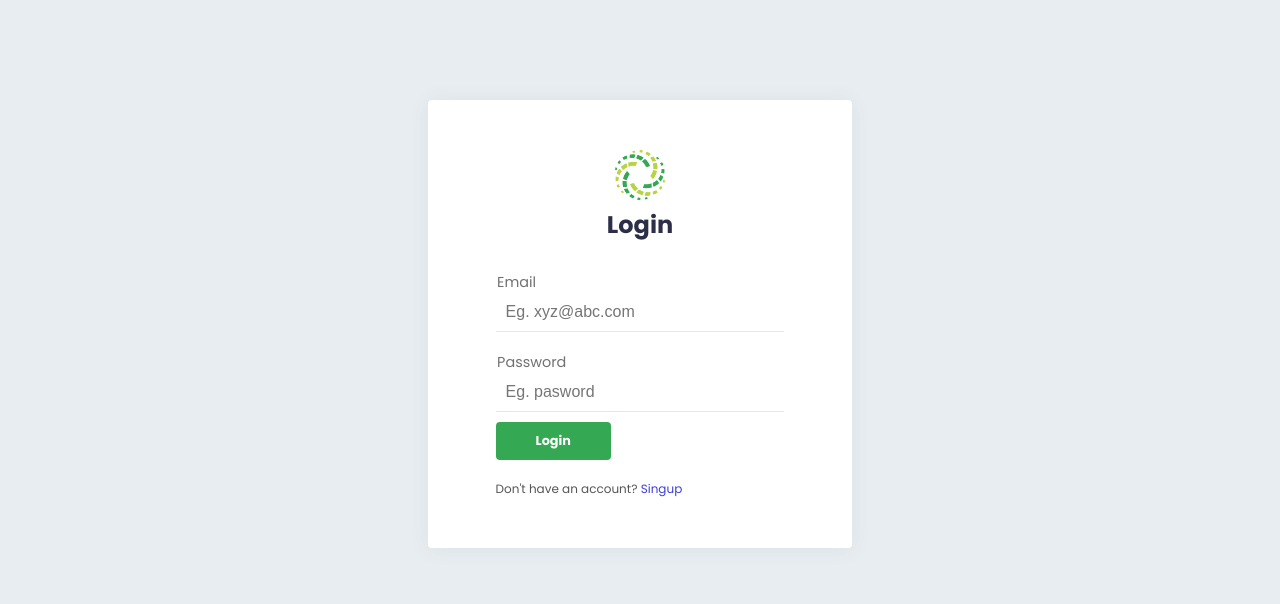
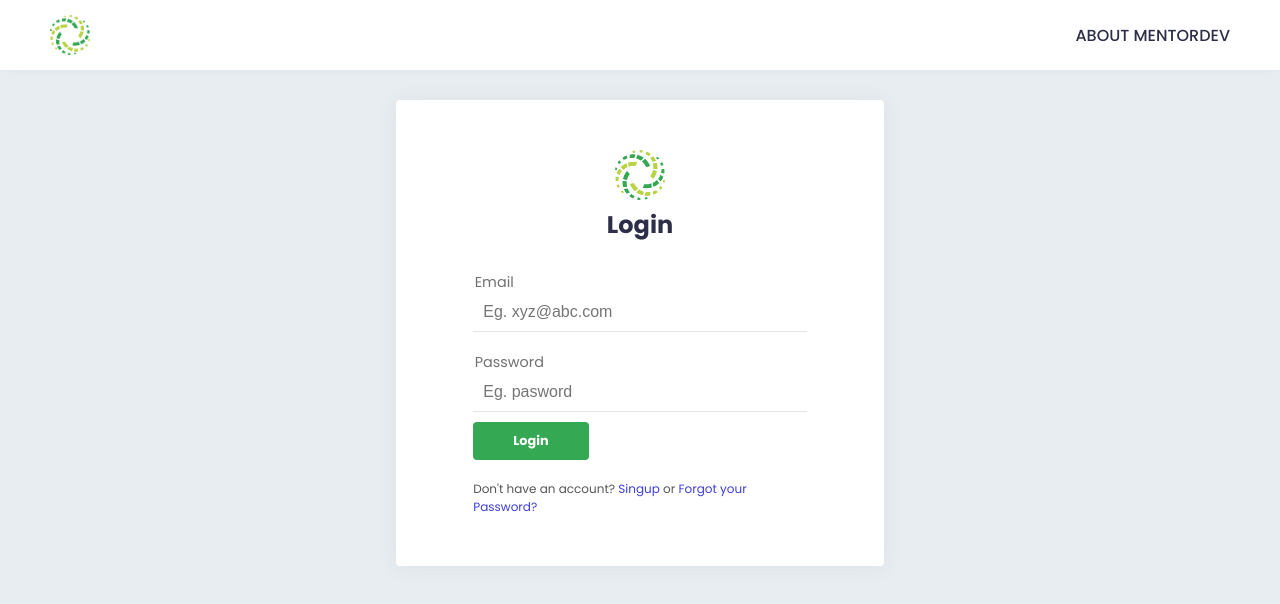
Before and after one commit to Tyav/mentordev, a React (Create React App) app: page /login in a window 1280 px wide. Shown: the top 604 px of the page. Built offline with nearby package versions, Linux system fonts and the light colour scheme.

Commit message:
completed routing

```diff
--- a/src/pages/ForgotPassword/index.js
+++ b/src/pages/ForgotPassword/index.js
@@ -1,8 +1,10 @@
 import React from 'react';
+import { Link } from 'react-router-dom';
 
 import InputField from '../../components/InputField';
 import Button from '../../components/Button';
 import FormHeader from '../../components/FormHeader';
+import Navbar from '../../components/Navbar';
 
 //Stylings
 import './ForgotPassword.css';
@@ -12,6 +14,8 @@ function ForgotPassword() {
     e.preventDefault();
   };
   return (
+    <>
+      <Navbar />
       <div id="loginForm">
         <FormHeader title="Forgot Password" />
         <form>
@@ -27,8 +31,12 @@ function ForgotPassword() {
             text="Send password reset email"
             onButtonClick={submitFormHandler}
           />
+          <p>
+            Back to <Link to="/login">Login</Link>
+          </p>
         </form>
       </div>
+    </>
   );
 }
 
--- a/src/pages/Login/index.js
+++ b/src/pages/Login/index.js
@@ -1,17 +1,21 @@
 import React from 'react';
+import { Link } from 'react-router-dom';
 
 import InputField from '../../components/InputField';
 import Button from '../../components/Button';
 import FormHeader from '../../components/FormHeader';
+import Navbar from '../../components/Navbar';
 
 //Stylings
 import './Login.css';
 
 function Login() {
-  const loginFormHandler = (e) => {
-    e.preventDefault()
-  }
+  const loginFormHandler = e => {
+    e.preventDefault();
+  };
   return (
+    <>
+      <Navbar />
       <div id="loginForm">
         <FormHeader title="Login" />
         <form>
@@ -32,12 +36,15 @@ function Login() {
           <Button
             className="btn-success-solid"
             text="Login"
-          onButtonClick={loginFormHandler}/>
+            onButtonClick={loginFormHandler}
+          />
           <p>
-          Don't have an account? <a href="/">Singup</a>
+            Don't have an account? <Link to="/register">Singup</Link> or{' '}
+            <Link to="/forgotpassword">Forgot your Password?</Link>
           </p>
         </form>
       </div>
+    </>
   );
 }
 
--- a/src/pages/Signup/Signup.css
+++ b/src/pages/Signup/Signup.css
@@ -1,9 +1,6 @@
-body {
-  background: #e8edf1;
-}
 #loginForm {
   box-shadow: 0 1px 20px 0 rgba(69, 90, 100, 0.08);
-  width: 35%;
+  width: 35% !important;
   margin: 0 auto;
   display: flex;
   flex-direction: column;
@@ -11,7 +8,7 @@ body {
   padding: 50px 20px;
   border-radius: 4px;
   background: #fff;
-  margin-top: 30px;
+  margin-top: 30px !important;
 }
 form {
   width: 70%;
```
Lines whose indentation alone changed are shown as unchanged.
